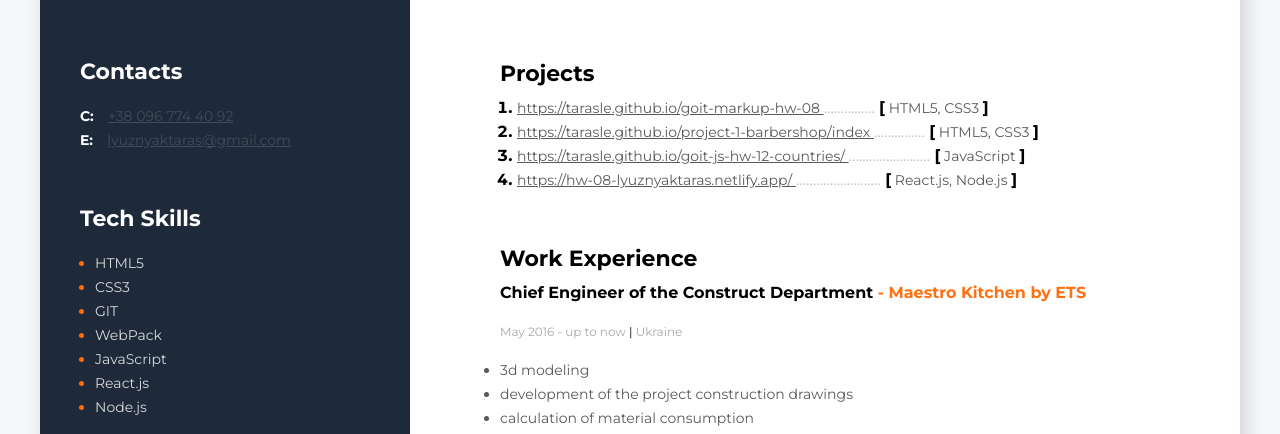
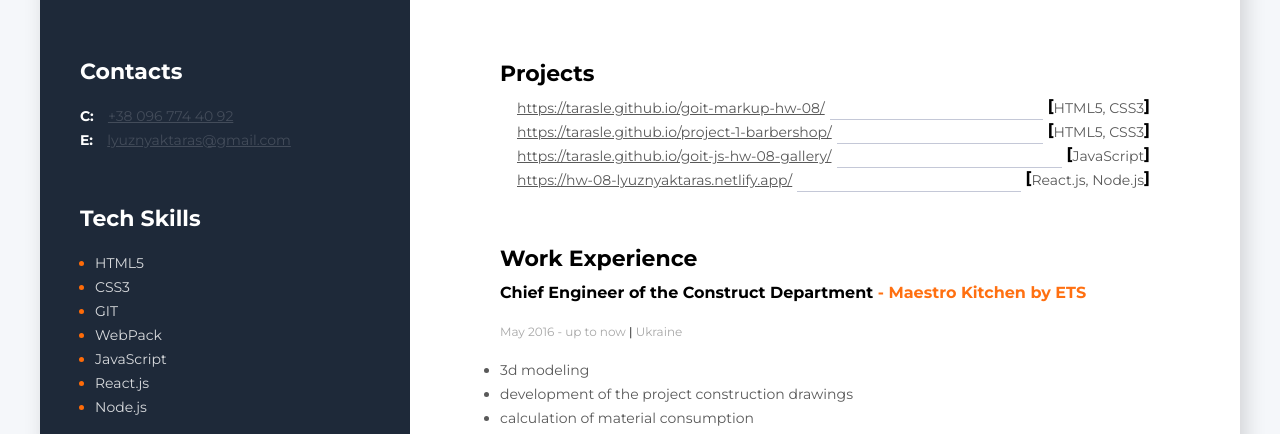
Before and after one commit to TarasLE/taras_lyuznyak_cv, a website: page index.html in a window 1280 px wide. Shown: the part 362-796 px from the top of the page. Drawn offline with Linux system fonts and the light colour scheme.

Commit message:
fixing dots

```diff
--- a/css/style.css
+++ b/css/style.css
@@ -133,7 +133,6 @@ body {
   font-weight: 400;
   line-height: 24px;
   margin-top: 24px;
-  /* width: 415px; */
 }
 .Info-container {
   margin-bottom: 65px;
@@ -147,10 +146,10 @@ body {
 }
 
 .projects-link {
+  min-width: max-content;
   font-size: 14px;
   font-weight: 400;
   line-height: 24px;
-  /* margin-left: 15px; */
   color: #595959;
 }
 
@@ -160,13 +159,16 @@ body {
   line-height: 24px;
   color: #595959;
 }
-
-.dots {
-  color: #bebebe;
-  font-weight: 400;
+.tech-block {
+  display: flex;
+  min-width: max-content;
 }
 
 .project-item {
+  display: flex;
+  flex-direction: row;
+  justify-content: space-between;
+  align-items: flex-end;
   font-weight: 700;
   margin-left: 17px;
 }
@@ -224,3 +226,12 @@ body {
   margin-top: 15px;
   margin-bottom: 14px;
 }
+
+.underline {
+  height: 1px;
+  background-color: rgba(157, 164, 189, 0.6);
+  width: 100%;
+  margin-left: 5px;
+  margin-right: 5px;
+  margin-top: 8px;
+}
--- a/index.html
+++ b/index.html
@@ -103,12 +103,12 @@
             <li class="project-item">
               <a
                 class="projects-link"
-                href="https://tarasle.github.io/goit-markup-hw-08/index.html"
+                href="https://tarasle.github.io/goit-markup-hw-08/"
               >
-                https://tarasle.github.io/goit-markup-hw-08
+                https://tarasle.github.io/goit-markup-hw-08/
               </a>
-              <span class="dots">...............</span>
-              <span
+              <div class="underline"></div>
+              <span class="tech-block"
                 ><b>[</b><span class="tech-name"> HTML5, CSS3 </span
                 ><b>]</b></span
               >
@@ -116,12 +116,12 @@
             <li class="project-item">
               <a
                 class="projects-link"
-                href="https://tarasle.github.io/project-1-barbershop/index"
+                href="https://tarasle.github.io/project-1-barbershop/"
               >
-                https://tarasle.github.io/project-1-barbershop/index
+                https://tarasle.github.io/project-1-barbershop/
               </a>
-              <span class="dots">...............</span>
-              <span
+              <div class="underline"></div>
+              <span class="tech-block"
                 ><b>[</b><span class="tech-name"> HTML5, CSS3 </span
                 ><b>]</b></span
               >
@@ -130,12 +130,12 @@
               <a
                 class="projects-link"
                 href="
-                   https://tarasle.github.io/goit-js-hw-12-countries/"
+                   https://tarasle.github.io/goit-js-hw-08-gallery/"
               >
-                https://tarasle.github.io/goit-js-hw-12-countries/
+                https://tarasle.github.io/goit-js-hw-08-gallery/
               </a>
-              <span class="dots">........................</span>
-              <span
+              <div class="underline"></div>
+              <span class="tech-block"
                 ><b>[</b><span class="tech-name"> JavaScript </span
                 ><b>]</b></span
               >
@@ -148,8 +148,8 @@
               >
                 https://hw-08-lyuznyaktaras.netlify.app/
               </a>
-              <span class="dots">.........................</span>
-              <span
+              <div class="underline"></div>
+              <span class="tech-block"
                 ><b>[</b><span class="tech-name"> React.js, Node.js </span
                 ><b>]</b></span
               >
```
